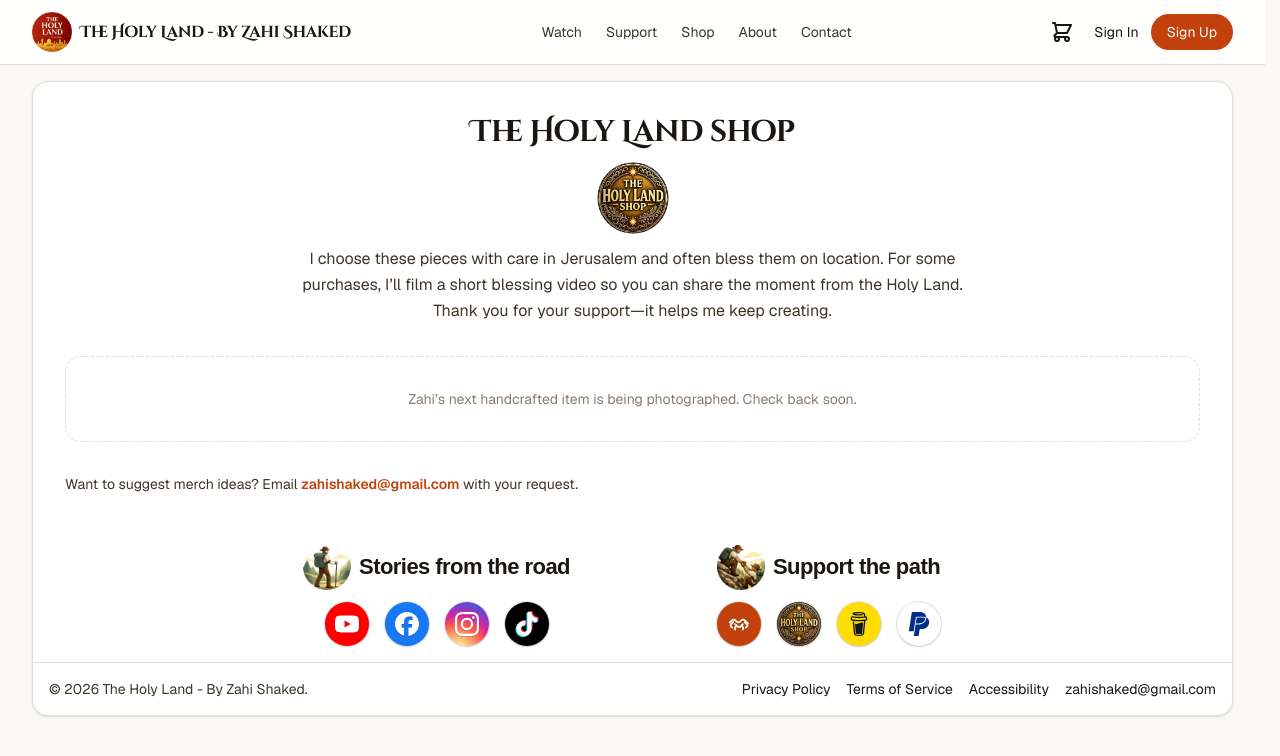
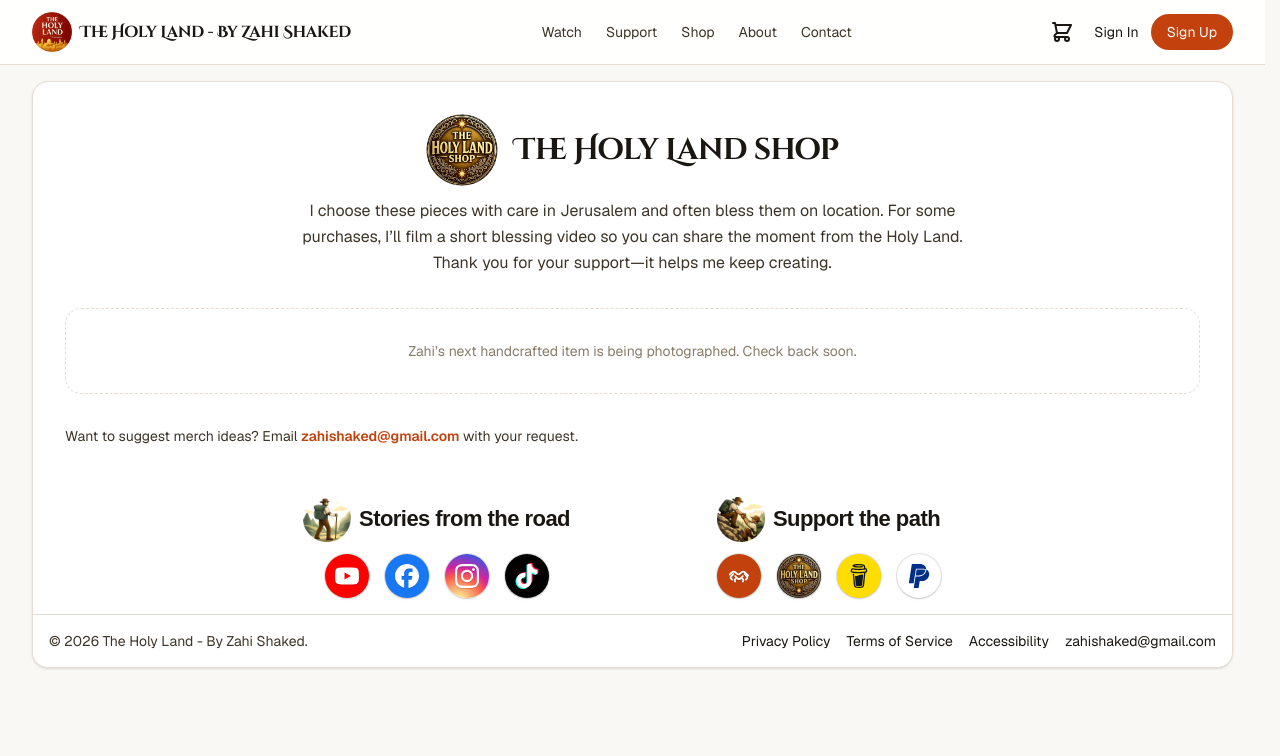
Before and after one commit to Ponzee/zahi-tours, a Next.js app: page /shop in a window 1280 px wide. Shown: the top 756 px of the page. Built offline with nearby package versions, Linux system fonts and the light colour scheme; no server answers; the database is empty; a web font is replaced by a local one.

Commit message:
ui(shop): move logo inline with title

```diff
--- a/app/shop/page.tsx
+++ b/app/shop/page.tsx
@@ -13,15 +13,17 @@ export default async function ShopPage() {
           <div className="max-w-7xl mx-auto px-4 md:px-6 lg:px-8">
             <div className="mb-6 md:mb-8">
               <div className="text-center">
-                <h1 className="font-headline text-xl sm:text-2xl md:text-3xl font-bold tracking-tight text-[#1a1612]">
-                  The Holy Land shop
-                </h1>
-                <img
-                  src="/icons/holy_land_shop_logo.webp"
-                  alt=""
-                  className="mt-3 h-[72px] w-[72px] rounded-full object-cover mx-auto"
-                  aria-hidden="true"
-                />
+                <div className="flex items-center justify-center gap-4">
+                  <img
+                    src="/icons/holy_land_shop_logo.webp"
+                    alt=""
+                    className="h-[72px] w-[72px] rounded-full object-cover"
+                    aria-hidden="true"
+                  />
+                  <h1 className="font-headline text-xl sm:text-2xl md:text-3xl font-bold tracking-tight text-[#1a1612]">
+                    The Holy Land shop
+                  </h1>
+                </div>
                 <p className="mt-3 text-sm md:text-base text-[#3d3529] max-w-2xl mx-auto leading-relaxed">
                   I choose these pieces with care in Jerusalem and often bless them on location. For
                   some purchases, I’ll film a short blessing video so you can share the moment from
```
